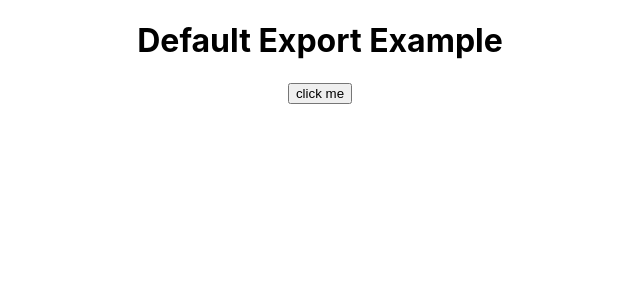
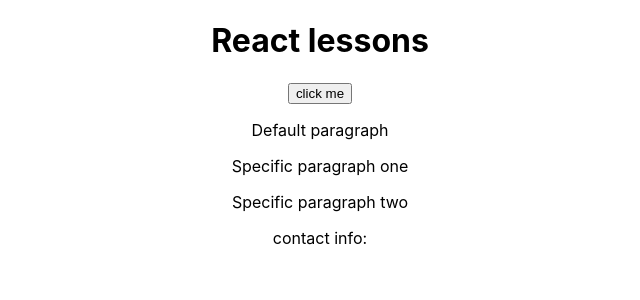
Before and after one commit to OysteinKoder/react_lessons_2.0, a React (Create React App) app: page / in a window 1280 px wide. Shown: the top 300 px of the page, without its empty margins (320-960 px from the left). Built offline with nearby package versions, Linux system fonts and the light colour scheme.

Commit message:
Revised import export part

```diff
--- a/src/App.js
+++ b/src/App.js
@@ -4,7 +4,13 @@
 function App() {
   return (
     <div className="App">
+      <header>
+        <h1>React lessons</h1>
+      </header>
       <LandingPage />
+      <footer>
+        <p>contact info:</p>
+      </footer>
     </div>
   );
 }
--- /dev/null
+++ b/src/components/Button.js
@@ -0,0 +1,13 @@
+// This is an example of a default export
+const Button = () => {
+  const testLog = () => {
+    console.log("Hello World");
+  };
+  return (
+    <>
+      <button onClick={testLog}>click me</button>
+    </>
+  );
+};
+
+export default Button;
--- a/src/components/DefaultExportExample.js
+++ /dev/null
@@ -1,10 +0,0 @@
-const DefaultExport = () => {
-  return (
-    <div>
-      <h1>Default Export Example</h1>
-      <button>click me</button>
-    </div>
-  );
-};
-
-export default DefaultExport;
--- /dev/null
+++ b/src/components/Paragraph.js
@@ -0,0 +1,10 @@
+// This is an example of a default export
+const Paragraph = () => {
+  return (
+    <>
+      <p>Default paragraph</p>
+    </>
+  );
+};
+
+export default Paragraph;
--- /dev/null
+++ b/src/components/SpecificExports.js
@@ -0,0 +1,17 @@
+// This file contains examples of specific exports
+
+export const SpecificParagraphOne = () => {
+  return (
+    <>
+      <p>Specific paragraph one</p>
+    </>
+  );
+};
+
+export const SpecificParagraphTwo = () => {
+  return (
+    <>
+      <p>Specific paragraph two</p>
+    </>
+  );
+};
--- a/src/components/spesificExportExamples.js
+++ /dev/null
@@ -1,15 +0,0 @@
-export const Button = () => {
-  return (
-    <div>
-      <button>Click me</button>
-    </div>
-  );
-};
-
-export const Headline = () => {
-  return (
-    <div>
-      <h1>This Is A Headline</h1>
-    </div>
-  );
-};
--- a/src/pages/LandingPage.js
+++ b/src/pages/LandingPage.js
@@ -1,10 +1,20 @@
-import { Headline, Button } from "../components/spesificExportExamples";
-import BLADIBLADIBLA from "../components/DefaultExportExample";
+// default imports
+import Button from "../components/Button";
+import Paragraph from "../components/Paragraph";
+
+// specific imports
+import {
+  SpecificParagraphOne,
+  SpecificParagraphTwo,
+} from "../components/SpecificExports";
 
 const LandingPage = () => {
   return (
     <>
-      <BLADIBLADIBLA />
+      <Button />
+      <Paragraph />
+      <SpecificParagraphOne />
+      <SpecificParagraphTwo />
     </>
   );
 };
```
Also changed, not shown: src/components/Header.js (deleted, +0 -12 lines), src/pages/landingPage/tzt.txt (deleted).
